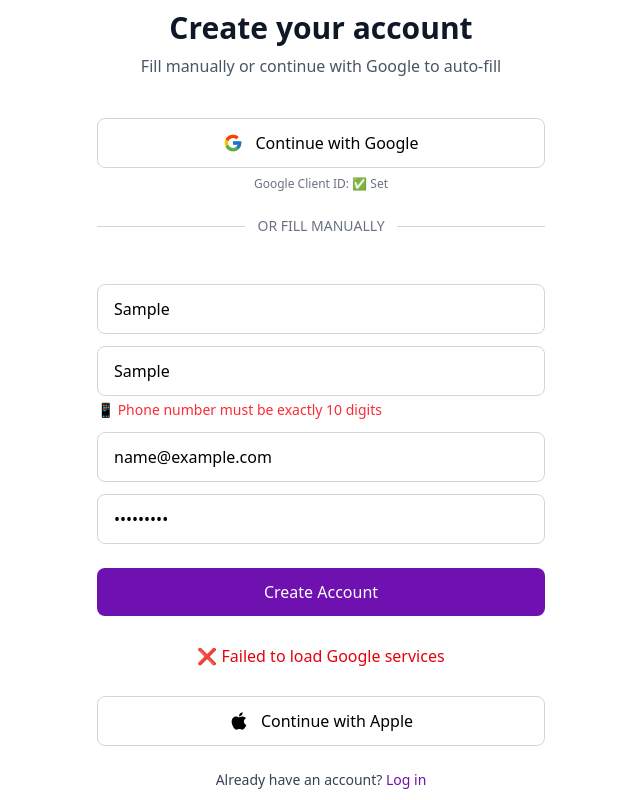
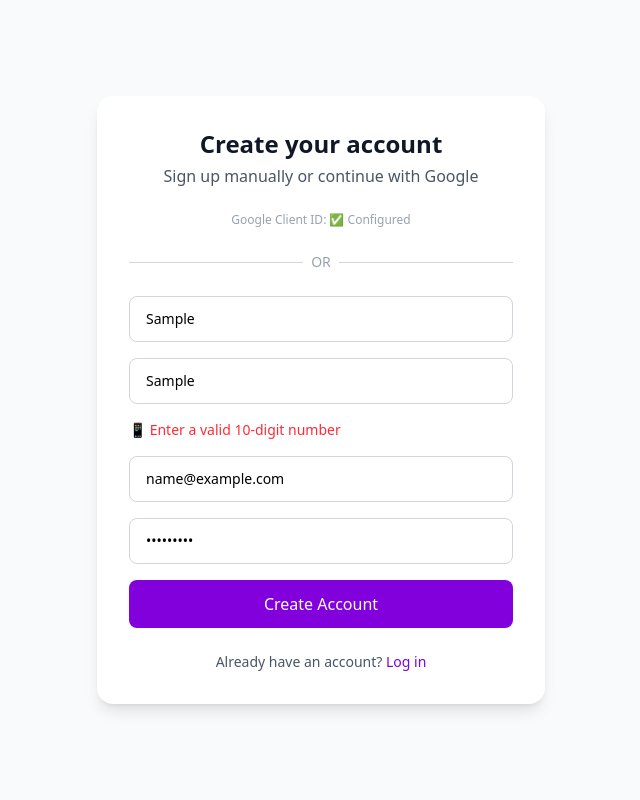
Before and after one commit to ayush9X/chat_box, a React (Vite) app: page / in a window 1280 px wide. Both pictures are taken after typing "Sample", "Sample", "name@example.com", "Sample123" into the empty fields and a click on the button "Create Account". Shown: the whole page, without its empty margins (319-959 px from the left). Built offline with nearby package versions, Linux system fonts and the light colour scheme.

Commit message:
chanegs done

```diff
--- a/src/components/SignupPage.jsx
+++ b/src/components/SignupPage.jsx
@@ -5,7 +5,8 @@ import { FcGoogle } from "react-icons/fc";
 import { FaApple } from "react-icons/fa";
 import { link } from "./link";
 
-const GOOGLE_CLIENT_ID = import.meta.env.VITE_GOOGLE_CLIENT_ID || "YOUR_GOOGLE_CLIENT_ID";
+const GOOGLE_CLIENT_ID =
+  import.meta.env.VITE_GOOGLE_CLIENT_ID || "YOUR_GOOGLE_CLIENT_ID";
 
 const SignupPage = () => {
   const [formData, setFormData] = useState({
@@ -22,20 +23,15 @@ const SignupPage = () => {
 
   const navigate = useNavigate();
 
-  // Initialize Google OAuth
+  // Load Google OAuth script
   useEffect(() => {
     const initializeGoogleAuth = () => {
-      console.log("Initializing Google Auth...");
       if (window.google) {
         window.google.accounts.id.initialize({
-          client_id:
-            GOOGLE_CLIENT_ID || "YOUR_GOOGLE_CLIENT_ID", // Replace with actual client ID
+          client_id: GOOGLE_CLIENT_ID,
           callback: handleGoogleResponse,
-          auto_select: false,
-          cancel_on_tap_outside: true,
         });
 
-        // Render the Google button
         const buttonElement = document.getElementById("google-signin-button");
         if (buttonElement) {
           window.google.accounts.id.renderButton(buttonElement, {
@@ -43,130 +39,59 @@ const SignupPage = () => {
             size: "large",
             text: "continue_with",
             shape: "rectangular",
-            width: "100%",
           });
         }
-
-        console.log("Google Auth initialized successfully");
-      } else {
-        console.log("Google scripts not loaded yet");
       }
     };
 
-    // Load Google Identity Services script
     if (!window.google) {
-      console.log("Loading Google Identity Services script...");
       const script = document.createElement("script");
       script.src = "https://accounts.google.com/gsi/client";
       script.async = true;
       script.defer = true;
-      script.onload = () => {
-        console.log("Google script loaded");
-        initializeGoogleAuth();
-      };
-      script.onerror = () => {
-        console.error("Failed to load Google script");
-        setMessage("❌ Failed to load Google services");
-      };
+      script.onload = initializeGoogleAuth;
       document.head.appendChild(script);
     } else {
       initializeGoogleAuth();
     }
   }, []);
 
-  // Handle Google OAuth response - fills form data
-  const handleGoogleResponse = async (response) => {
-    console.log("Google response received:", response);
-    setIsGoogleLoading(true);
-    setMessage("");
+  const handleGoogleResponse = (response) => {
+    try {
+      const payload = JSON.parse(atob(response.credential.split(".")[1]));
+      const { email, name } = payload;
 
-    try {
-      // Decode the JWT token to get user info
-      const payload = JSON.parse(atob(response.credential.split(".")[1]));
-      console.log("Decoded payload:", payload);
-      const { email, name, picture } = payload;
-
-      // Auto-fill form with Google data (no username - backend will generate)
       setFormData((prev) => ({
         ...prev,
         name: name || "",
         email: email || "",
       }));
-
       setIsGoogleDataFilled(true);
-      setMessage(
-        "✅ Google data loaded! Please add phone number and password to continue."
-      );
+      setMessage("✅ Google data loaded! Please add phone number & password.");
     } catch (err) {
-      console.error("Google auth error:", err);
-      setMessage("❌ Failed to load Google data: " + err.message);
-    } finally {
-      setIsGoogleLoading(false);
+      setMessage("❌ Failed to load Google data.");
     }
   };
 
-  // Handle custom Google button click
-  const handleGoogleClick = () => {
-    console.log("Google button clicked");
-    if (window.google) {
-      try {
-        window.google.accounts.id.prompt((notification) => {
-          console.log("Google prompt notification:", notification);
-          if (notification.isNotDisplayed()) {
-            setMessage(
-              "❌ Google sign-in popup was blocked. Please enable popups."
-            );
-          } else if (notification.isSkippedMoment()) {
-            setMessage("ℹ️ Google sign-in was skipped.");
-          }
-        });
-      } catch (error) {
-        console.error("Error triggering Google prompt:", error);
-        setMessage("❌ Error opening Google sign-in");
-      }
-    } else {
-      console.log("Google services not available");
-      setMessage("❌ Google services not loaded. Please refresh the page.");
+  const handleChange = (e) => {
+    setFormData({ ...formData, [e.target.name]: e.target.value });
+    if (errors[e.target.name]) {
+      setErrors((prev) => ({ ...prev, [e.target.name]: "" }));
     }
   };
 
-  // Handle input change
-  const handleChange = (e) => {
-    setFormData({ ...formData, [e.target.name]: e.target.value });
-
-    // Clear specific error when user starts typing
-    if (errors[e.target.name]) {
-      setErrors((prev) => ({
-        ...prev,
-        [e.target.name]: "",
-      }));
-    }
-  };
-
-  // Validate inputs (no username validation since backend generates it)
   const validate = () => {
     let newErrors = {};
-
-    if (!formData.name.trim()) {
-      newErrors.name = "👤 Full name is required";
-    }
-
-    if (!formData.phoneNumber || !/^\d{10}$/.test(formData.phoneNumber)) {
-      newErrors.phoneNumber = "📱 Phone number must be exactly 10 digits";
-    }
-
-    if (!/^[^\s@]+@[^\s@]+\.[^\s@]+$/.test(formData.email)) {
-      newErrors.email = "✉️ Enter a valid email address";
-    }
-
-    if (formData.password.length < 6) {
+    if (!formData.name.trim()) newErrors.name = "👤 Full name is required";
+    if (!/^\d{10}$/.test(formData.phoneNumber))
+      newErrors.phoneNumber = "📱 Enter a valid 10-digit number";
+    if (!/^[^\s@]+@[^\s@]+\.[^\s@]+$/.test(formData.email))
+      newErrors.email = "✉️ Enter a valid email";
+    if (formData.password.length < 6)
       newErrors.password = "🔑 Password must be at least 6 characters";
-    }
-
     return newErrors;
   };
 
-  // Submit form
   const handleSubmit = async (e) => {
     e.preventDefault();
     const validationErrors = validate();
@@ -174,19 +99,12 @@ const SignupPage = () => {
       setErrors(validationErrors);
       return;
     }
-    setErrors({});
-    setMessage("");
 
     try {
       const res = await axios.post(
-        `https://wzl6mwg3-5000.inc1.devtunnels.ms/user/signup`,
-        {
-          ...formData,
-          isGoogleUser: isGoogleDataFilled,
-        },
-        {
-          headers: { "Content-Type": "application/json" },
-        }
+        `${link}/user/signup`,
+        { ...formData, isGoogleUser: isGoogleDataFilled },
+        { headers: { "Content-Type": "application/json" } }
       );
 
       localStorage.setItem("token", res.data.token);
@@ -194,10 +112,7 @@ const SignupPage = () => {
       localStorage.setItem("username", res.data.user.username);
 
       setMessage("✅ Signup successful! Redirecting...");
-
-      setTimeout(() => {
-        navigate("/chat");
-      }, 1500);
+      setTimeout(() => navigate("/chat"), 1500);
     } catch (err) {
       setMessage(
         "❌ Signup failed: " + (err.response?.data?.message || err.message)
@@ -205,8 +120,40 @@ const SignupPage = () => {
     }
   };
 
-  // Clear form data
-  const handleClearForm = () => {
+  return (
+    <div className="flex flex-col items-center justify-center min-h-screen bg-gray-50 px-4">
+      <div className="w-full max-w-md bg-white rounded-2xl shadow-lg p-8">
+        {/* Title */}
+        <h1 className="text-2xl font-bold text-gray-900 text-center">
+          Create your account
+        </h1>
+        <p className="text-gray-600 text-center mt-1 mb-6">
+          Sign up manually or continue with Google
+        </p>
+
+        {/* Google Section */}
+        {!isGoogleDataFilled && (
+          <div className="mb-6">
+            <div id="google-signin-button" className="w-full"></div>
+
+            <div className="mt-3 text-center text-xs text-gray-400">
+              Google Client ID:{" "}
+              {GOOGLE_CLIENT_ID ? "✅ Configured" : "❌ Missing"}
+            </div>
+
+            <div className="flex items-center gap-2 my-6">
+              <hr className="flex-grow border-gray-300" />
+              <span className="text-gray-400 text-sm">OR</span>
+              <hr className="flex-grow border-gray-300" />
+            </div>
+          </div>
+        )}
+
+        {isGoogleDataFilled && (
+          <div className="mb-6 p-3 bg-green-50 border border-green-200 rounded-lg text-sm text-green-700 flex justify-between items-center">
+            <span>Data loaded from Google</span>
+            <button
+              onClick={() => {
                 setFormData({
                   name: "",
                   phoneNumber: "",
@@ -214,151 +161,73 @@ const SignupPage = () => {
                   password: "",
                 });
                 setIsGoogleDataFilled(false);
-    setErrors({});
-    setMessage("");
-  };
-
-  return (
-    <div className="flex flex-col items-center justify-center min-h-screen bg-white px-4">
-      <h1 className="text-3xl font-bold text-gray-900 mb-2 text-center">
-        Create your account
-      </h1>
-      <p className="text-gray-600 mb-6 text-center">
-        Fill manually or continue with Google to auto-fill
-      </p>
-
-      {/* Google Auth Section */}
-      {!isGoogleDataFilled && (
-        <div className="w-full max-w-md mb-6">
-          {/* Google Official Button */}
-          <div className="flex justify-center mb-4">
-            <div id="google-signin-button" className="w-full"></div>
-          </div>
-
-          {/* Custom Google Button (fallback) */}
-          <button
-            onClick={handleGoogleClick}
-            disabled={isGoogleLoading}
-            className="w-full flex items-center justify-center gap-3 border border-gray-300 rounded-lg px-6 py-3 hover:bg-gray-50 disabled:opacity-50 disabled:cursor-not-allowed transition-colors"
+              }}
+              className="text-green-600 hover:text-green-800 underline text-xs"
             >
-            <FcGoogle className="text-xl" />
-            {isGoogleLoading ? "Loading..." : "Continue with Google"}
+              Clear
             </button>
-
-          {/* Debug info */}
-          <div className="mt-2 text-xs text-gray-500 text-center">
-            Google Client ID:{" "}
-            {GOOGLE_CLIENT_ID ? "✅ Set" : "❌ Missing"}
-          </div>
-
-          {/* Divider */}
-          <div className="flex items-center my-6">
-            <hr className="flex-grow border-gray-300" />
-            <span className="px-3 text-gray-500 text-sm">OR FILL MANUALLY</span>
-            <hr className="flex-grow border-gray-300" />
-          </div>
-        </div>
-      )}
-
-      {/* Google Data Filled Indicator */}
-      {isGoogleDataFilled && (
-        <div className="w-full max-w-md mb-4 p-3 bg-green-50 border border-green-200 rounded-lg">
-          <div className="flex items-center justify-between">
-            <div className="flex items-center gap-2">
-              <FcGoogle className="text-lg" />
-              <span className="text-green-700 text-sm font-medium">
-                Data loaded from Google
-              </span>
-            </div>
-            <button
-              onClick={handleClearForm}
-              className="text-green-600 hover:text-green-800 text-sm underline"
-            >
-              Clear & fill manually
-            </button>
-          </div>
           </div>
         )}
 
         {/* Form */}
-      <form onSubmit={handleSubmit} className="w-full max-w-md">
-        <div className="space-y-3">
-          {/* Full Name */}
-          <div>
+        <form onSubmit={handleSubmit} className="space-y-4">
           <input
             type="text"
             name="name"
             placeholder="Full Name"
             value={formData.name}
             onChange={handleChange}
-              className={`w-full border rounded-lg px-4 py-3 focus:ring focus:ring-indigo-200 focus:border-indigo-500 outline-none transition-colors ${
+            className={`w-full border rounded-lg px-4 py-3 text-sm focus:ring-2 focus:ring-purple-200 focus:border-purple-500 outline-none ${
               isGoogleDataFilled
-                  ? "bg-blue-50 border-blue-300"
+                ? "bg-purple-50 border-purple-300"
                 : "border-gray-300"
             }`}
-              required
           />
-            {errors.name && (
-              <p className="text-red-500 text-sm mt-1">{errors.name}</p>
-            )}
-          </div>
+          {errors.name && <p className="text-red-500 text-sm">{errors.name}</p>}
 
-          {/* Phone Number */}
-          <div>
           <input
             type="text"
             name="phoneNumber"
             placeholder="Phone Number (10 digits)"
             value={formData.phoneNumber}
             onChange={handleChange}
-              className="w-full border border-gray-300 rounded-lg px-4 py-3 focus:ring focus:ring-indigo-200 focus:border-indigo-500 outline-none transition-colors"
-              required
+            className="w-full border border-gray-300 rounded-lg px-4 py-3 text-sm focus:ring-2 focus:ring-purple-200 focus:border-purple-500 outline-none"
           />
           {errors.phoneNumber && (
-              <p className="text-red-500 text-sm mt-1">{errors.phoneNumber}</p>
+            <p className="text-red-500 text-sm">{errors.phoneNumber}</p>
           )}
-          </div>
 
-          {/* Email */}
-          <div>
           <input
             type="email"
             name="email"
             placeholder="name@work-email.com"
             value={formData.email}
             onChange={handleChange}
-              className={`w-full border rounded-lg px-4 py-3 focus:ring focus:ring-indigo-200 focus:border-indigo-500 outline-none transition-colors ${
+            className={`w-full border rounded-lg px-4 py-3 text-sm focus:ring-2 focus:ring-purple-200 focus:border-purple-500 outline-none ${
               isGoogleDataFilled
-                  ? "bg-blue-50 border-blue-300"
+                ? "bg-purple-50 border-purple-300"
                 : "border-gray-300"
             }`}
-              required
           />
           {errors.email && (
-              <p className="text-red-500 text-sm mt-1">{errors.email}</p>
+            <p className="text-red-500 text-sm">{errors.email}</p>
           )}
-          </div>
 
-          {/* Password */}
-          <div>
           <input
             type="password"
             name="password"
             placeholder="Create Password (min 6 characters)"
             value={formData.password}
             onChange={handleChange}
-              className="w-full border border-gray-300 rounded-lg px-4 py-3 focus:ring focus:ring-indigo-200 focus:border-indigo-500 outline-none transition-colors"
-              required
+            className="w-full border border-gray-300 rounded-lg px-4 py-3 text-sm focus:ring-2 focus:ring-purple-200 focus:border-purple-500 outline-none"
           />
           {errors.password && (
-              <p className="text-red-500 text-sm mt-1">{errors.password}</p>
+            <p className="text-red-500 text-sm">{errors.password}</p>
           )}
-          </div>
-        </div>
 
           <button
             type="submit"
-          className="w-full bg-purple-800 text-white font-medium rounded-lg py-3 mt-6 hover:bg-purple-900 transition-colors"
+            className="w-full bg-purple-700 text-white rounded-lg py-3 font-medium hover:bg-purple-800 transition-colors"
           >
             Create Account
           </button>
@@ -366,7 +235,7 @@ const SignupPage = () => {
 
         {/* Response Message */}
         {message && (
-        <div className="mt-4 p-3 rounded-lg max-w-md w-full text-center">
+          <div className="mt-4 text-center text-sm font-medium">
             <p
               className={
                 message.includes("✅")
@@ -381,24 +250,17 @@ const SignupPage = () => {
           </div>
         )}
 
-      {/* Apple Sign Up (placeholder) */}
-      <div className="mt-4 w-full max-w-md">
-        <button
-          type="button"
-          className="w-full flex items-center justify-center gap-3 border border-gray-300 rounded-lg px-6 py-3 hover:bg-gray-50 transition-colors"
+        {/* Login Link */}
+        <p className="mt-6 text-center text-gray-600 text-sm">
+          Already have an account?{" "}
+          <Link
+            to="/login"
+            className="text-purple-700 hover:underline font-medium"
           >
-          <FaApple className="text-xl" />
-          Continue with Apple
-        </button>
-      </div>
-
-      {/* Login Option */}
-      <p className="mt-6 text-gray-700 text-sm">
-        Already have an account?{" "}
-        <Link to="/login" className="text-purple-800 hover:underline">
             Log in
           </Link>
         </p>
+      </div>
     </div>
   );
 };
```
Lines whose indentation alone changed are shown as unchanged.
